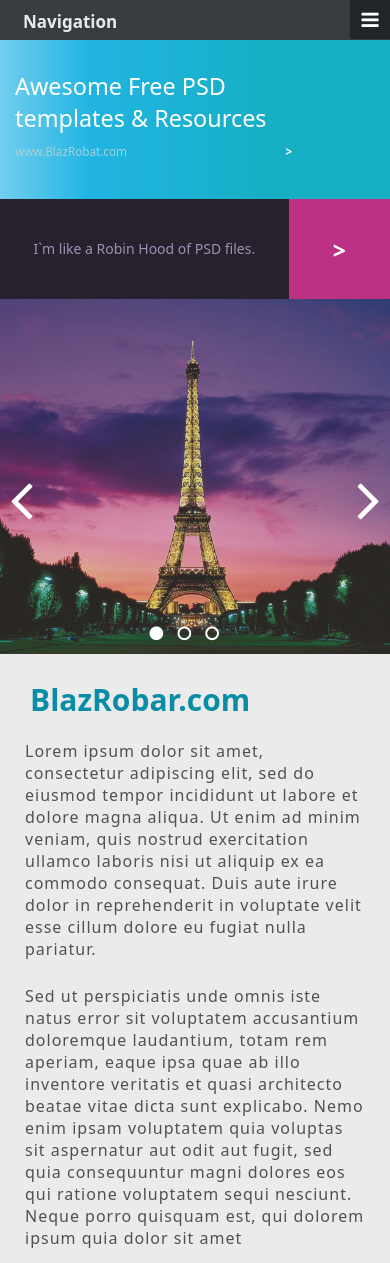
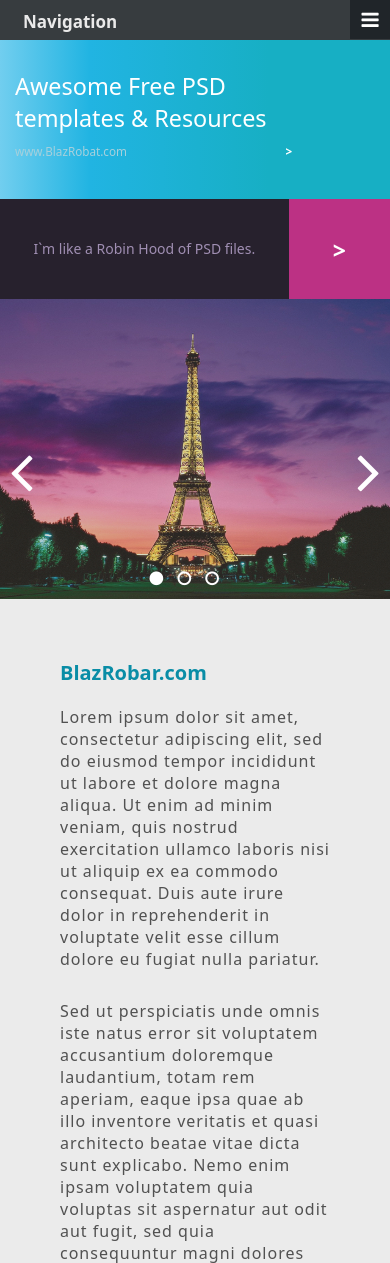
Before and after one commit to andriiF/DV-layout, a website: page public_html/index.html in a window 390 px wide. Shown: the top 1263 px of the page. Drawn offline with Linux system fonts and the light colour scheme.

Commit message:
poprawka stylu

```diff
--- a/public_html/assets/less/style.less
+++ b/public_html/assets/less/style.less
@@ -208,8 +208,12 @@ body {
         img {
             width: 100%;
             height: 27vw;
-            @media(max-width:640px) {
-                height: 355px;
+            @media(max-width:640px) and (min-width:461px) {
+                height: 550px;
+            }
+            @media(max-width:460px) {
+                height:300px;
+
             }
         }
 
@@ -223,12 +227,16 @@ body {
 .description {
     margin:40px 90px;
     @media(max-width:640px) {
-        margin:25px;
+        margin:60px;
     }
     h2 {
         color:@title;
         font-size: 30px;
-        margin: 10px 0 20px 5px;
+        margin: 10px 0 20px 0px;
+        @media (max-width:460px) {
+
+            font-size: 20px;
+        }
     }
 
     .text {
@@ -238,7 +246,7 @@ body {
             column-count: 1;
         }
         p {
-            margin-bottom: 25px;
+            margin-bottom: 30px;
             color:@maintext;
             font-size: 17   px;
             letter-spacing: 1px;
@@ -286,8 +294,13 @@ body {
     #slides {
         display: block;
         position: relative;
-        height: 355px;
+
+        height: 550px;
         overflow: hidden;
+        @media(max-width:461px) {
+
+            height: 300px;
+        }
     }
     .slide {
         position: absolute;
```
Also changed, not shown: public_html/assets/css/style.css, 1 other file.
